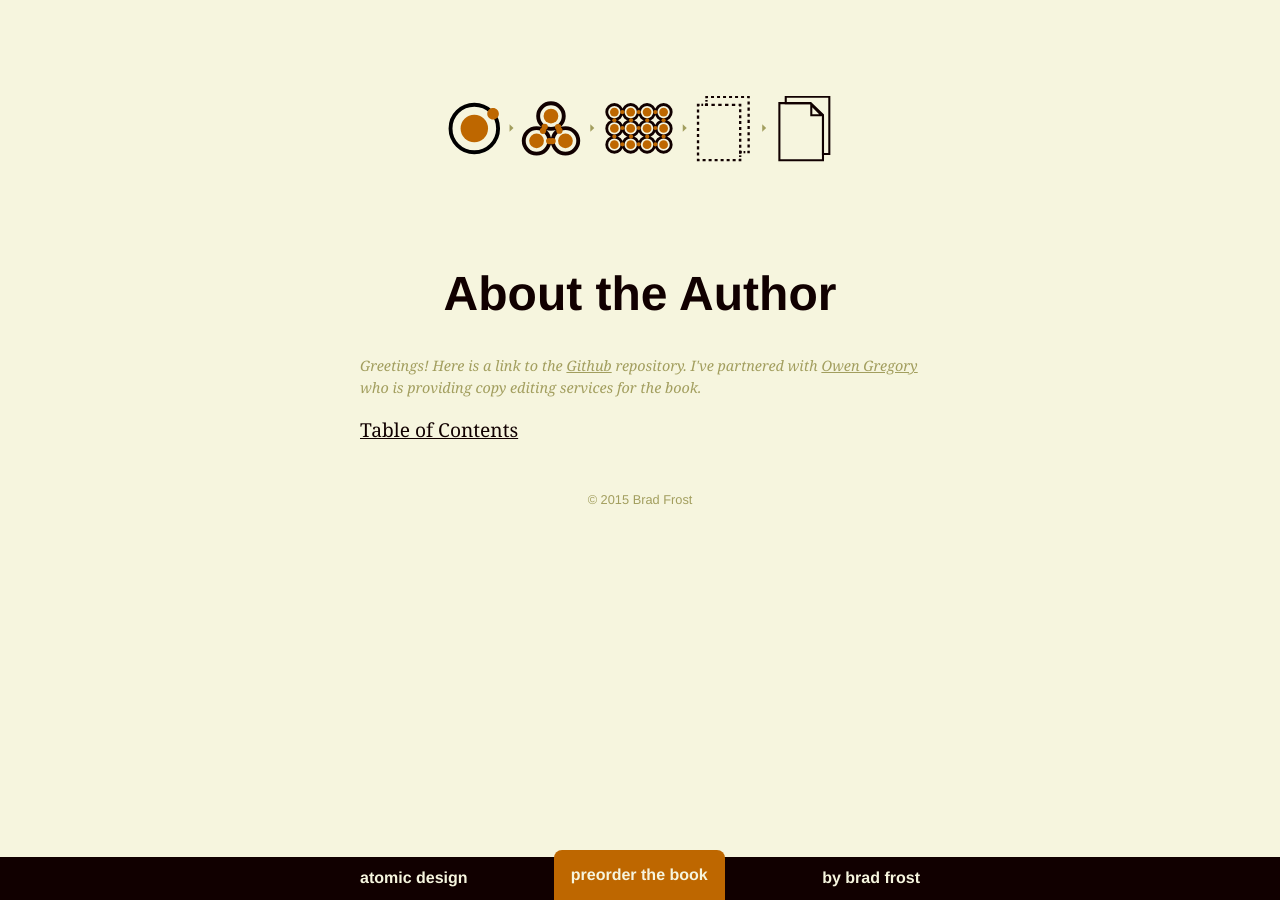
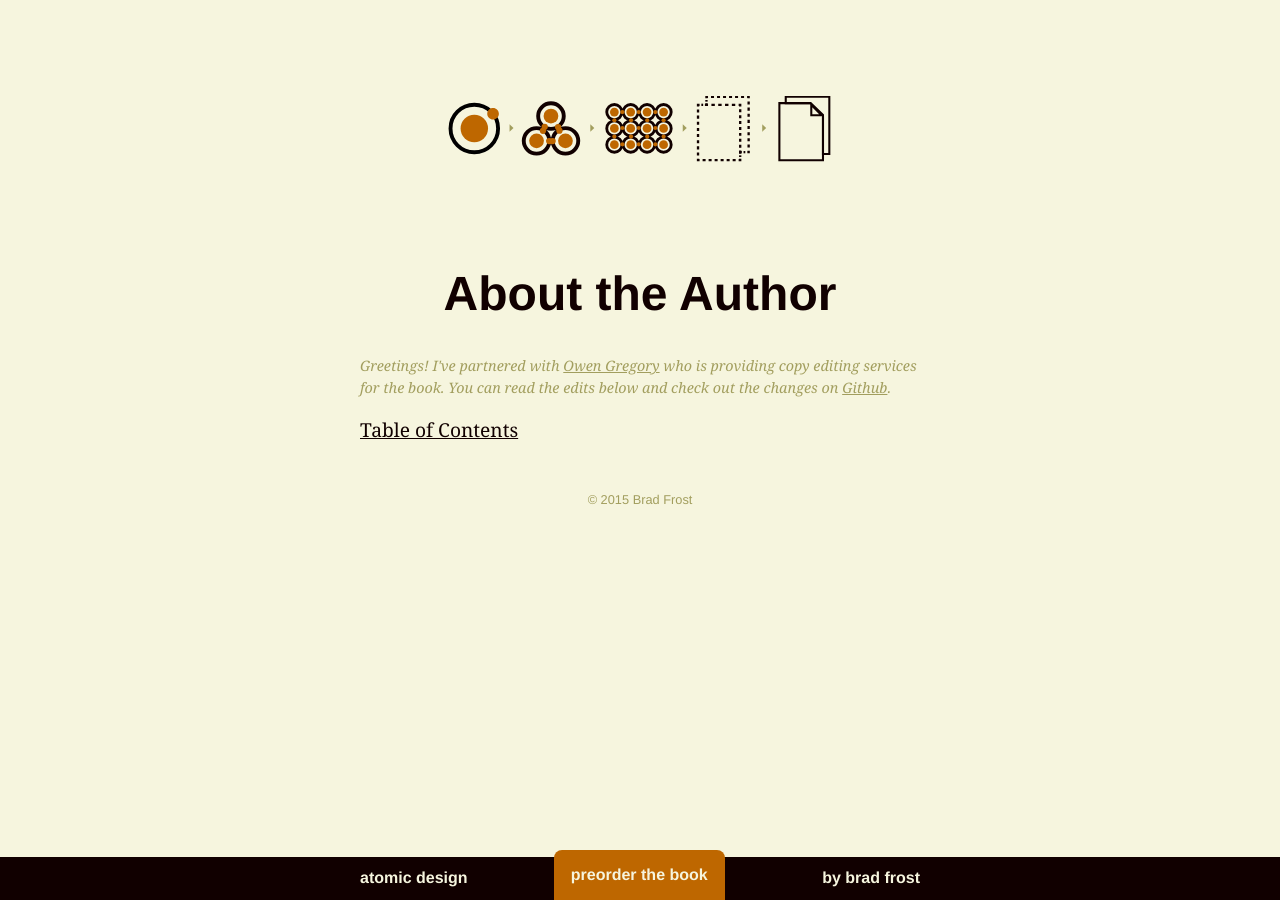
Before and after one commit to bradfrost/atomic-design, a Jekyll site: the page built from author.md, in a window 1280 px wide. Built offline with Jekyll 4.4.1, drawn with Linux system fonts in a browser that asks for light colours.

Commit message:
Changed greeting

```diff
--- a/_includes/note.html
+++ b/_includes/note.html
@@ -1,3 +1,3 @@
 <div class="note">
-	<p>Greetings! Here is a link to the <a href="https://github.com/bradfrost/atomic-design/tree/edits">Github</a> repository. I've partnered with <a href="http://fullcreammilk.co.uk/">Owen Gregory</a> who is providing copy editing services for the book.</p>
+	<p>Greetings! I've partnered with <a href="http://fullcreammilk.co.uk/">Owen Gregory</a> who is providing copy editing services for the book. You can read the edits below and check out the changes on <a href="https://github.com/bradfrost/atomic-design/tree/edits">Github</a>. </p>
 </div>
```
